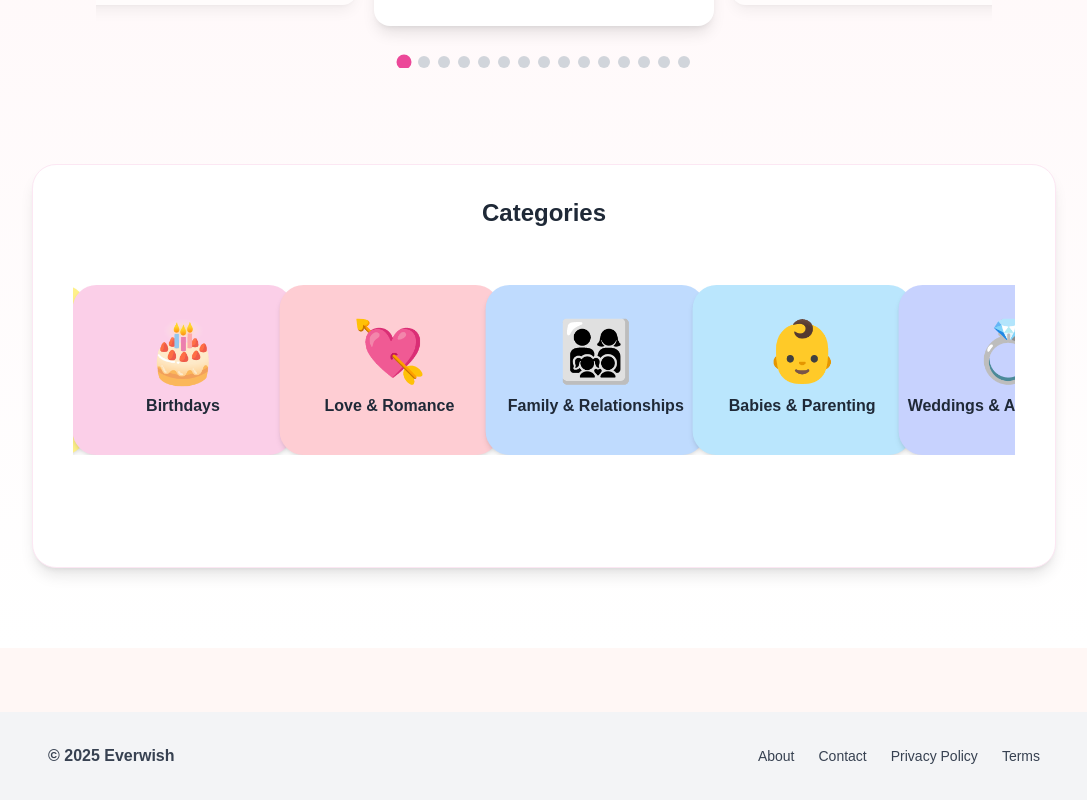
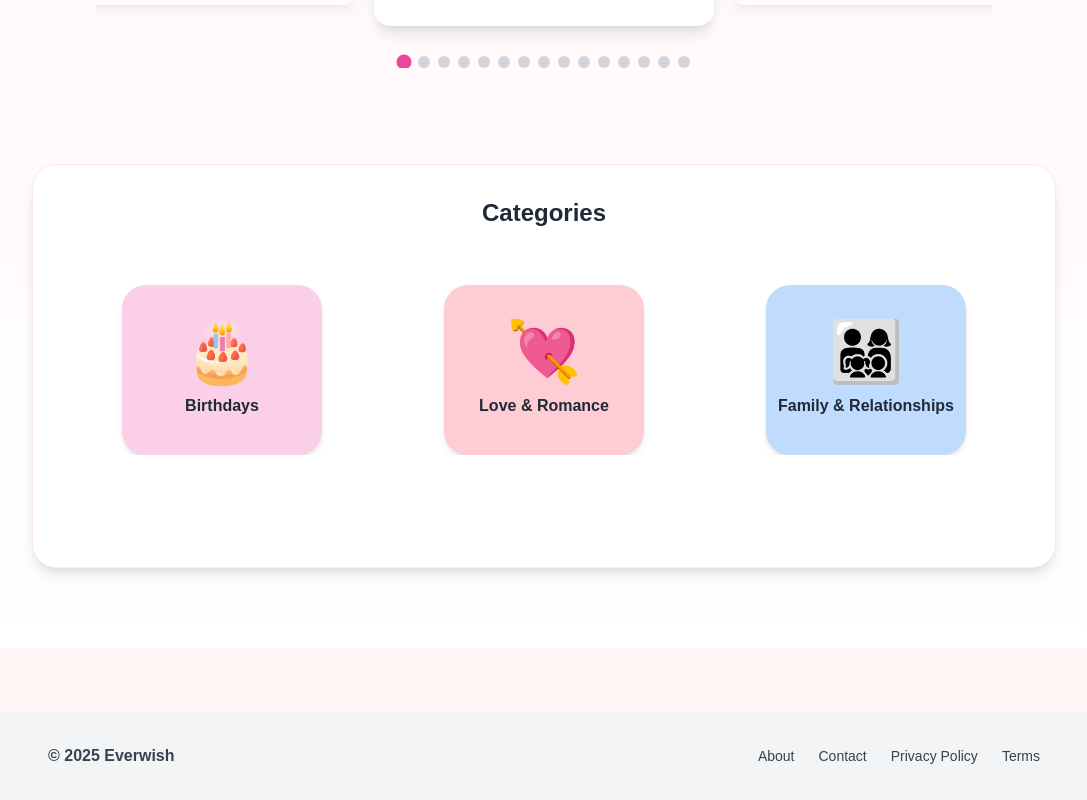
Before and after one commit to everwishhq-commits/EverWish, a Next.js app: page / in a window 1280 px wide. Shown: the part 628-1428 px from the top of the page, without its empty margins (96-1183 px from the left). Built offline with nearby package versions, Linux system fonts and the light colour scheme; grey boxes are pictures that could not be loaded.

Commit message:
Update categories.js

```diff
--- a/components/categories.js
+++ b/components/categories.js
@@ -34,10 +34,10 @@ const mainCategories = [
 
 export default function Categories() {
   return (
-    <div className="text-center px-2 mt-14 mb-20">
+    <div className="text-center px-4 mt-14 mb-20">
       <Swiper
-        slidesPerView={2}
-        spaceBetween={70} // 💨 más espacio entre tarjetas
+        slidesPerView={3} // 👈 tres tarjetas exactas por vista
+        spaceBetween={40} // espacio natural entre ellas
         loop={true}
         autoplay={{
           delay: 2500,
@@ -45,8 +45,9 @@ export default function Categories() {
         }}
         speed={800}
         breakpoints={{
-          640: { slidesPerView: 3, spaceBetween: 80 },
-          1024: { slidesPerView: 5, spaceBetween: 90 },
+          0: { slidesPerView: 1.5, spaceBetween: 25 }, // móviles
+          640: { slidesPerView: 2.5, spaceBetween: 30 }, // tablets
+          1024: { slidesPerView: 3, spaceBetween: 40 }, // desktop
         }}
         modules={[Autoplay]}
         className="overflow-visible"
@@ -55,7 +56,7 @@ export default function Categories() {
           <SwiperSlide key={i}>
             <Link href={`/categories/${cat.slug}`}>
               <div
-                className={`${cat.color} rounded-3xl shadow-md hover:shadow-xl hover:-translate-y-1 transition-all duration-300 flex flex-col items-center justify-center w-[190px] h-[150px] sm:w-[200px] sm:h-[160px] md:w-[220px] md:h-[170px] mx-auto`}
+                className={`${cat.color} rounded-3xl shadow-md hover:shadow-xl hover:-translate-y-1 transition-all duration-300 flex flex-col items-center justify-center w-[180px] h-[150px] sm:w-[190px] sm:h-[160px] md:w-[200px] md:h-[170px] mx-auto`}
               >
                 <span className="text-6xl mb-3">{cat.emoji}</span>
                 <p className="font-semibold text-sm md:text-base text-gray-800 text-center leading-tight">
@@ -68,4 +69,4 @@ export default function Categories() {
       </Swiper>
     </div>
   );
-                }
+              }
```
